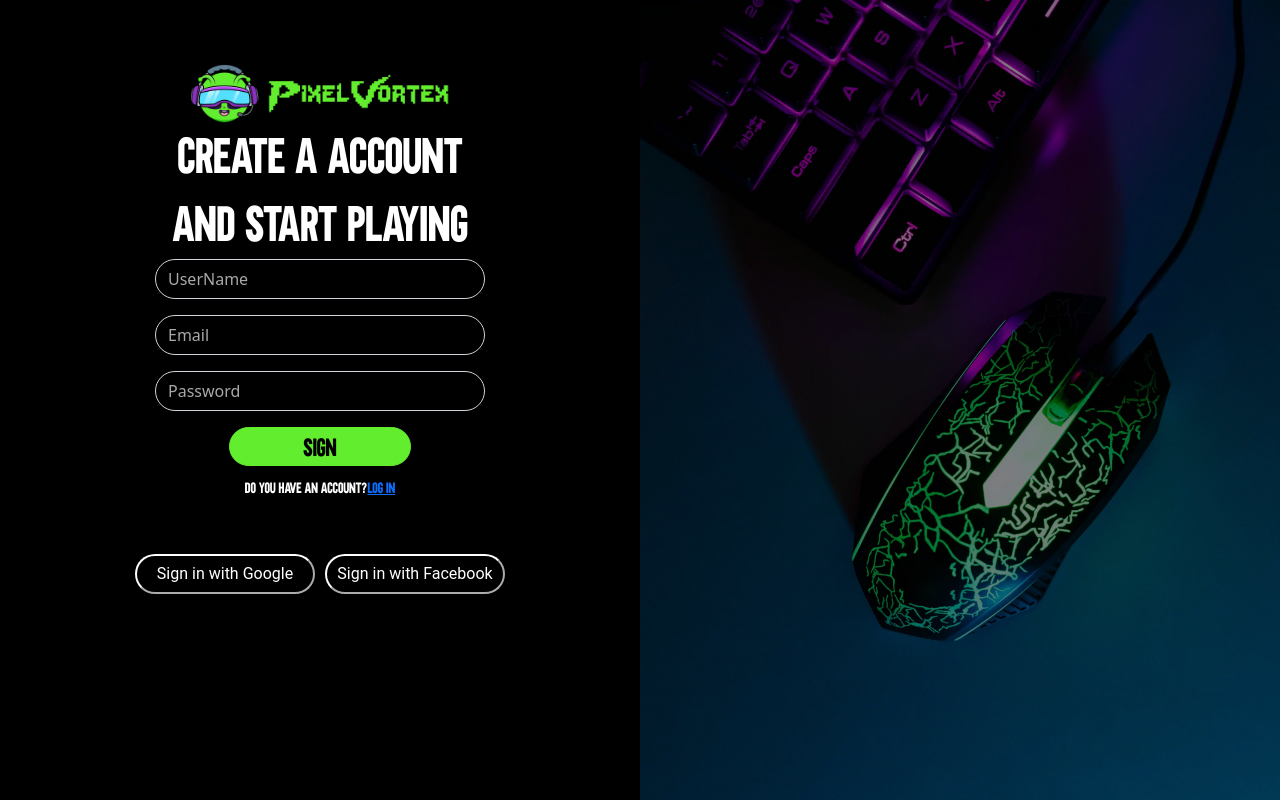
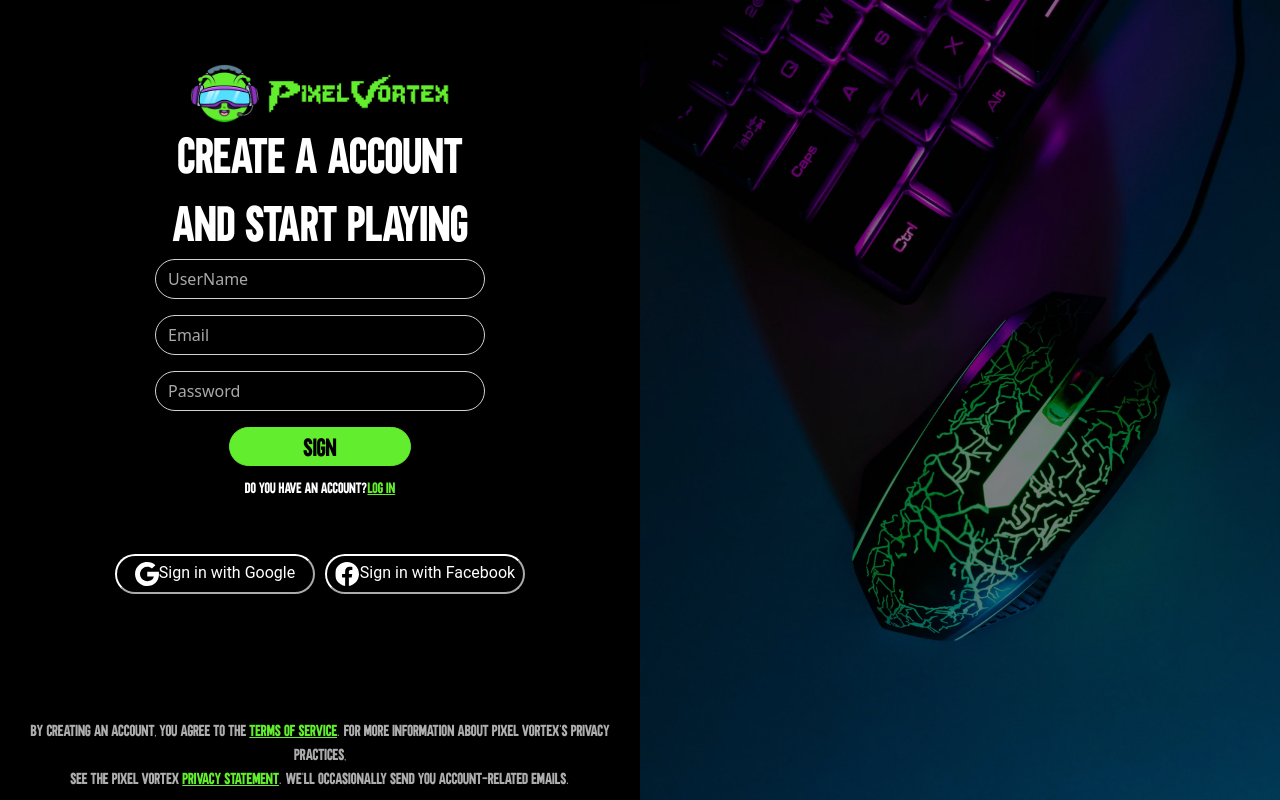
Before and after one commit to Emanuek899/pixel-vortex, a Django app: page /sign-up/ in a window 1280 px wide. Run offline with Django 5.2, Linux system fonts and the light colour scheme.

Commit message:
<Update> Sign-up page buttons

```diff
--- a/static/members/css/Signup.css
+++ b/static/members/css/Signup.css
@@ -76,6 +76,13 @@
     margin-top: 10px;
     margin-bottom: 55px;
 }
+.text-footer{
+    color: #adadad;
+    font-family: "TROUBLE_FONT";
+}
+#text-links{
+    color: #62ED2E;
+}
 #form {
     width: 100%;
 }
@@ -93,6 +100,7 @@
     box-shadow: none;
     background-color: rgba(0,0,0,0);
     color: #ffffff;
+
 }
 
 .form-control::placeholder{
@@ -124,7 +132,7 @@
     font-size: 14;
     border-radius: 30px;
     border-color: #ffffff;
-    width: 180px;
+    width: 200px;
     height: 40px;
 }
 .social-login {
@@ -140,3 +148,11 @@
     font-size: 14px;
     cursor: pointer;
 }
+footer{
+    position: fixed;
+    bottom: 0;
+    left: 0;
+    width: 50%;
+    text-align: center;
+    padding: 10px;
+}
--- a/templates/members/signup.html
+++ b/templates/members/signup.html
@@ -29,13 +29,17 @@
                             <input type="password" class="form-control" id="Password" placeholder="Password">
                         </div>
                         <button id="btn"type="sign" class="btn btn-primary">Sign</button>
-                        <p id="text">do you have an account?<a href="">log in</a></p>
+                        <p id="text">do you have an account?<a href="" id="text-links">log in</a></p>
                     </form>
                     <div class="social-login">
-                        <button id="btn-other" class="Google">Sign in with Google</button>
-                        <button id="btn-other" class="Facebook">Sign in with Facebook</button>
+                        <button id="btn-other" class="Google"><img src="{% static 'members/icons/google.svg'%}" id="social-logo">Sign in with Google</button>
+                        <button id="btn-other" class="Facebook"><img src="{% static 'members/icons/facebook.svg'%}" alt="">Sign in with Facebook</button>
                     </div>
                 </div>
+                <footer class="text-footer">
+                    By creating an account, you agree to the <a href="" id="text-links">Terms of service</a>. For more information about Pixel vortex's privacy practices,<br>
+                    see the Pixel Vortex <a href="" id="text-links">Privacy Statement</a>. We'll occasionally send you account-related emails.
+                </footer>
             </div>
             <div class="signup-front">
                 <img src="{% static 'members/images/view-neon-illuminated-gaming-desk-setup-with-keyboard (1) (1)_11zon_11zon.webp' %}" alt="">
```
Also changed, not shown: static/members/icons/facebook.svg (added), static/members/icons/google.svg (added).
